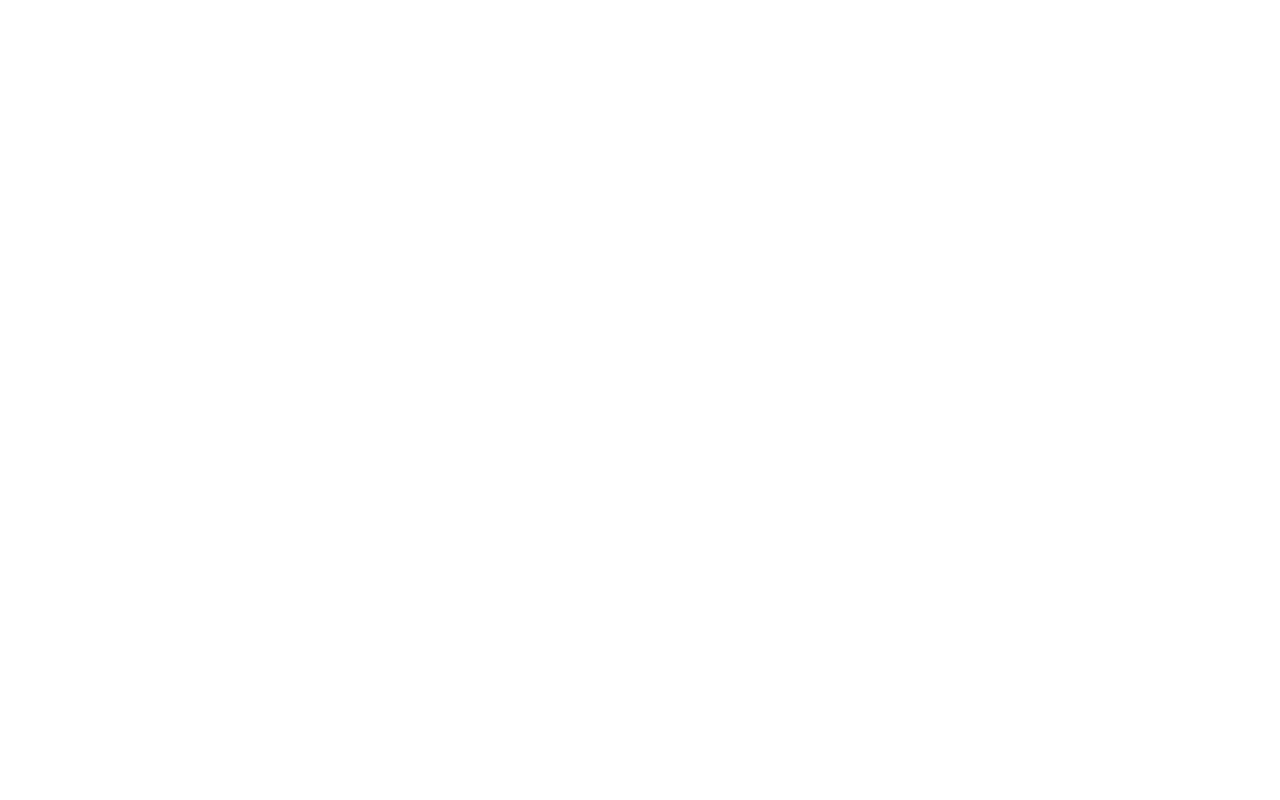
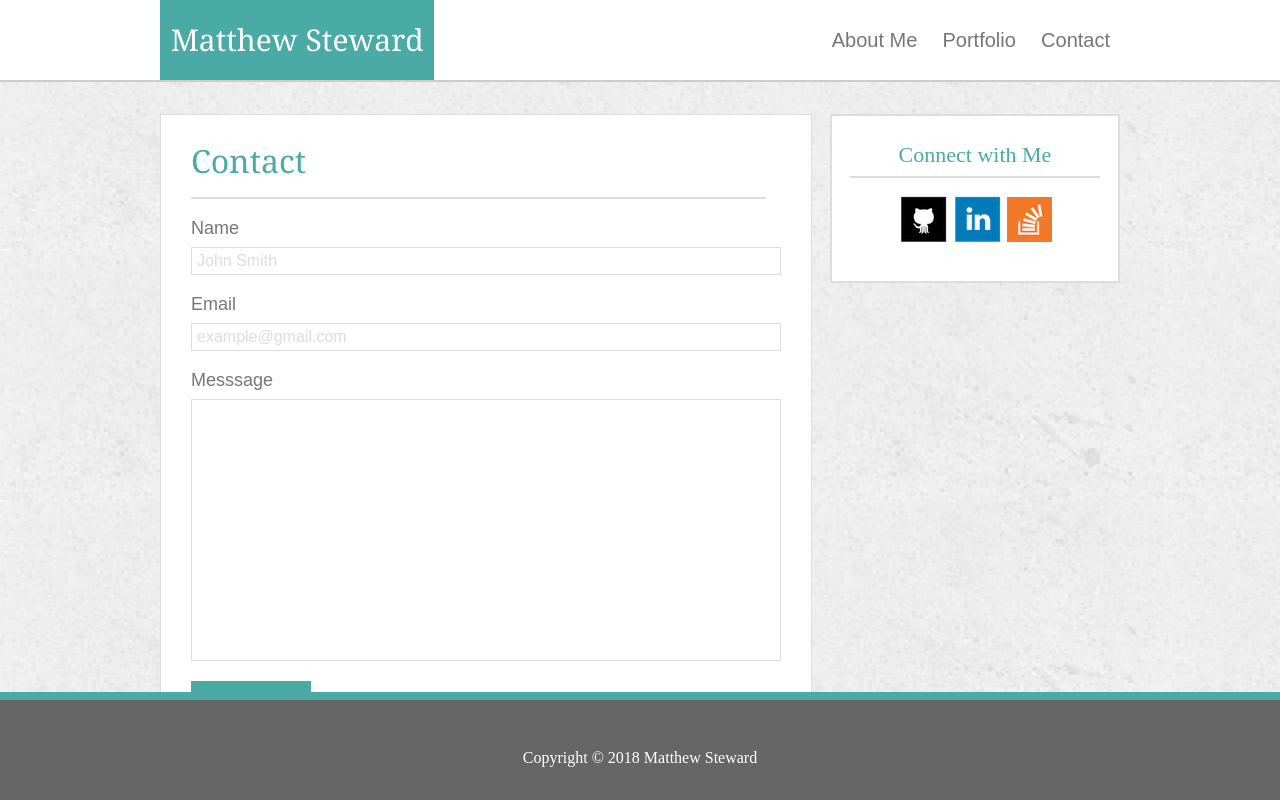
Before and after one commit to MASteward/homeWorkOne, a plain HTML site: page contact.html in a window 1280 px wide. Drawn offline with Linux system fonts and the light colour scheme.

Commit message:
connecting links

```diff
--- a/contact.html
+++ b/contact.html
@@ -0,0 +1,74 @@
+<!DOCTYPE html>
+<html lang="us-en">
+<head>
+	<title>Portfolio</title>
+	<meta charset="utf-8">
+	<link rel="stylesheet" type="text/css" href="assets/css/reset.css">
+	<link rel="stylesheet" type="text/css" href="assets/css/style.css">
+</head>
+<body>
+	<div class="container">
+    <header>
+      <div class="head">
+
+        <section class="name">
+          <h1>Matthew Steward</h1>
+        </section>
+
+        <nav class="pages">
+          <div class="links">
+            <a href="index.html">About Me</a>
+            <a href="#=">Portfolio</a>
+            <a href="#">Contact</a>
+          </div>
+        </nav>
+      </div>
+    </header>
+
+    <div class="content">
+      <section class="main-section">
+        <h2>Contact</h2>
+
+        <article class="section-head">
+        	<section class="form-section">
+        		<div>Name</div>
+        		<p>John Smith</p>
+        	<section class="form-section">
+        		<div>Email</div>
+        		<p>example@gmail.com</p>
+        	<section class="form-section">
+        		<div>Messsage</div>
+        		<p id="message-box">&nbsp</p>
+        	</section>
+
+
+        	<section class="submit">
+        		<p>Submit</p>
+        	</section>
+        </article>
+      </section>
+
+      <aside class="contact-info">
+        <div class="contact-title">
+          <h3>Connect with Me</h3>
+        </div>
+
+        <div>
+          <nav class="social-links">
+            <a  href="https://github.com/MASteward" target="_blank"><img src="assets/images/github.png"></a>
+            <a  href="https://www.linkedin.com/in/matthew-steward-66b8b9a8/" target="_blank"><img src="assets/images/linkedin.png"></a>
+            <a href="https://stackoverflow.com/users/9169758/matt-s" target="_blank"><img class="overflow-icon" src="assets/images/overflow.png"></a>
+          </nav>
+        </div>
+      </aside>
+
+    </div>
+
+    <footer>
+      <p>Copyright &copy; 2018 Matthew Steward</p>
+    </footer>
+  </div>
+
+
+</body>
+</html>
```
Also changed, not shown: portfolio.html (+3 -3 lines).
